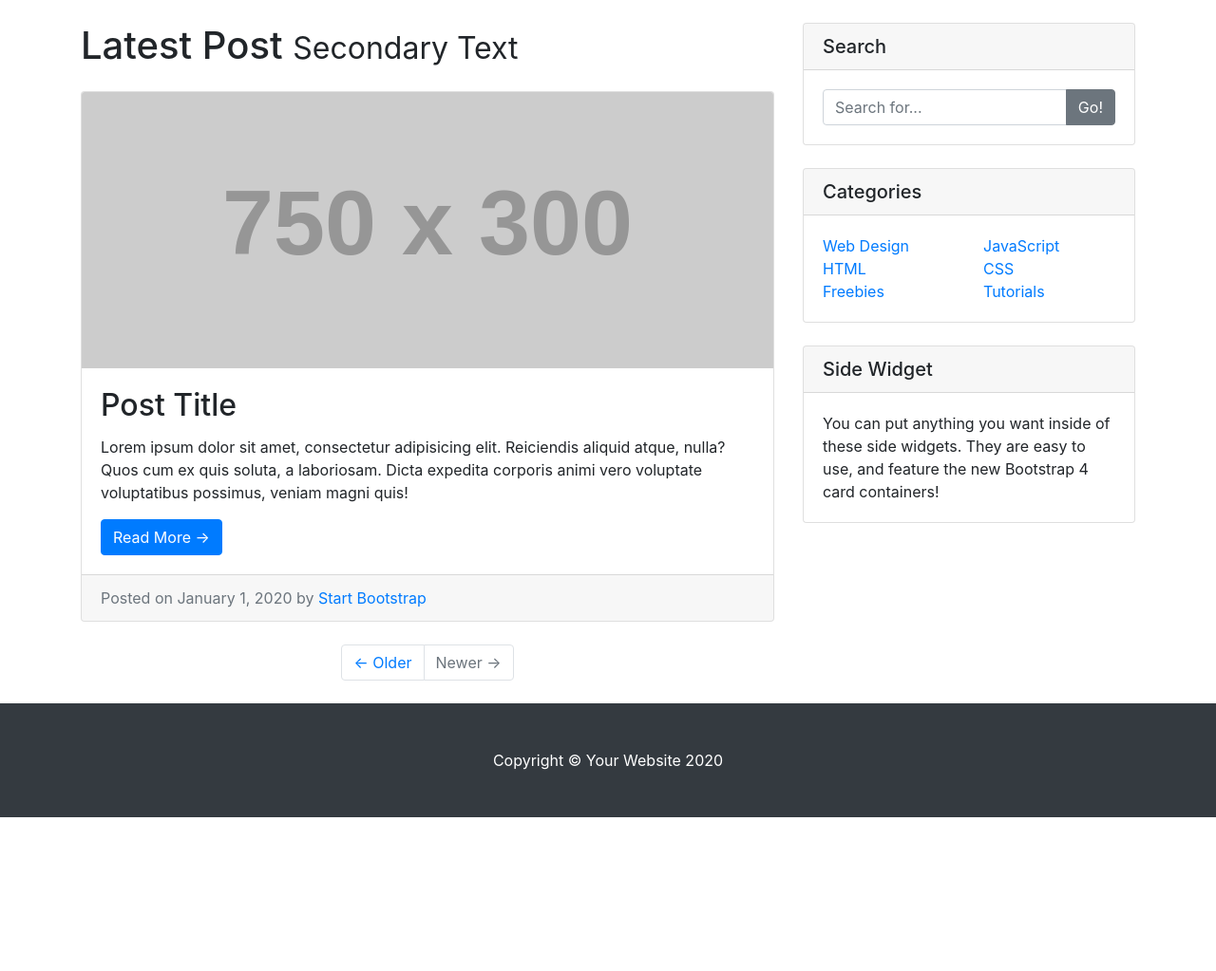
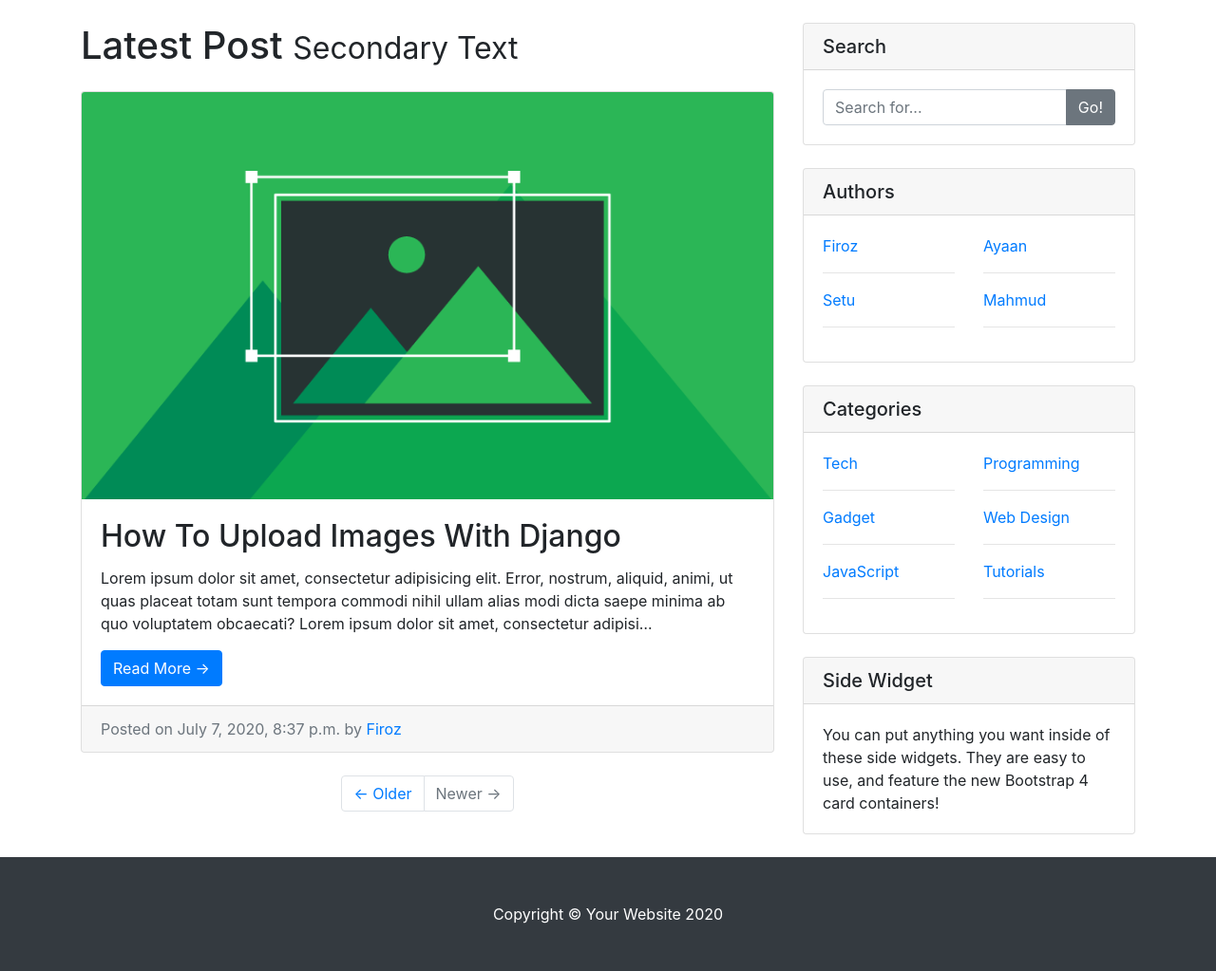
Before and after one commit to DTSREPO/DjangoTraining20, a Django app: page / in a window 1280 px wide. Shown: the part 56-1079 px from the top of the page at 95% size. Before the commit the page ends 917 px from the top, so only its background shows below. Run offline with Django 3.2, Linux system fonts and the light colour scheme; data comes from the database, SQL or seed files in the repository; both versions use the stored data as it was after the commit; grey boxes labelled with a size stand in for pictures from a placeholder-image service; some libraries are stand-ins or nearby versions.

Commit message:
README.md added on blog_project root

```diff
--- /dev/null
+++ b/blog_project/blog_app/context_processors.py
@@ -0,0 +1,17 @@
+from .models import Author, Category
+
+
+def sidebar_author(request):
+    authors = Author.objects.all()
+    context = {
+        'authors': authors
+    }
+    return context
+
+
+def sidebar_category(request):
+    categories = Category.objects.all()
+    context = {
+        'categories': categories
+    }
+    return context
--- a/blog_project/blog_app/models.py
+++ b/blog_project/blog_app/models.py
@@ -20,11 +20,11 @@ class Category(models.Model):
 class Post(models.Model):
     title = models.CharField(max_length=256)
     description = models.TextField()
-    post_image = models.ImageField(blank=True, null=True)
+    post_image = models.ImageField(blank=True, null=True, upload_to='post')
     category = models.ForeignKey(Category, on_delete=models.SET_NULL, null=True, blank=True)
     author = models.ForeignKey(Author, on_delete=models.CASCADE)
-    create_date = models.DateField(auto_now_add=True)
-    update_date = models.DateField(auto_now=True)
+    create_date = models.DateTimeField(auto_now_add=True)
+    update_date = models.DateTimeField(auto_now=True)
 
     def __str__(self):
         return self.title
--- a/blog_project/blog_app/urls.py
+++ b/blog_project/blog_app/urls.py
@@ -1,11 +1,13 @@
 from django.urls import path
 from django.conf import settings
 from django.conf.urls.static import static
-from .views import home, about, contact
+from .views import home, single_post, about, contact
 
 
 urlpatterns = [
     path('', home, name='home'),
+    path('post/<int:pid>', single_post, name='single_post'),
+    # path('category/<int:cid>', single_post, name='single_post'),
     path('about/', about, name='about'),
     path('contact/', contact, name='contact')
 ]
--- a/blog_project/blog_app/views.py
+++ b/blog_project/blog_app/views.py
@@ -1,9 +1,22 @@
 from django.shortcuts import render
+from .models import Author, Category, Post
 
 
 # Create your views here.
 def home(requests):
-    return render(requests, 'blog_app/home.html')
+    posts = Post.objects.all()
+    context = {
+        'posts': posts
+    }
+    return render(requests, 'blog_app/home.html', context)
+
+
+def single_post(requests, pid):
+    post = Post.objects.get(id=pid)
+    context = {
+        'post': post
+    }
+    return render(requests, 'blog_app/single_post.html', context)
 
 
 def about(requests):
--- a/blog_project/blog_project_app/settings.py
+++ b/blog_project/blog_project_app/settings.py
@@ -63,6 +63,9 @@ TEMPLATES = [
                 'django.template.context_processors.request',
                 'django.contrib.auth.context_processors.auth',
                 'django.contrib.messages.context_processors.messages',
+                # custom
+                'blog_app.context_processors.sidebar_author',
+                'blog_app.context_processors.sidebar_category',
             ],
         },
     },
@@ -118,7 +121,10 @@ USE_TZ = True
 # Static files (CSS, JavaScript, Images)
 # https://docs.djangoproject.com/en/3.0/howto/static-files/
 
+STATIC_ROOT = ''
+
 STATIC_URL = '/static/'
+
 STATICFILES_DIRS = (os.path.join('static'),)
 
 MEDIA_URL = '/media/'
--- a/blog_project/templates/blog_app/home.html
+++ b/blog_project/templates/blog_app/home.html
@@ -8,19 +8,19 @@
 
 {% block content %}
 <!-- Blog Post -->
+{% for post in posts %}
 <div class="card mb-4">
-  <img class="card-img-top" src="http://placehold.it/750x300" alt="Card image cap">
+  <img class="card-img-top" src="{{ post.post_image.url }}" alt="Card image cap">
   <div class="card-body">
-    <h2 class="card-title">Post Title</h2>
-    <p class="card-text">Lorem ipsum dolor sit amet, consectetur adipisicing elit. Reiciendis aliquid atque, nulla? Quos cum ex quis soluta, a laboriosam. Dicta expedita corporis animi vero voluptate voluptatibus possimus, veniam magni quis!</p>
-    <a href="#" class="btn btn-primary">Read More &rarr;</a>
+    <h2 class="card-title">{{post.title}}</h2>
+    <p class="card-text">{{post.description|truncatechars:255}}</p>
+    <a href="{% url 'single_post' post.id %}" class="btn btn-primary">Read More &rarr;</a>
   </div>
   <div class="card-footer text-muted">
-    Posted on January 1, 2020 by
-    <a href="#">Start Bootstrap</a>
+    Posted on {{post.create_date}} by <a href="#">{{post.author}}</a>
   </div>
 </div>
-
+{% endfor %}
 <!-- Pagination -->
 <ul class="pagination justify-content-center mb-4">
   <li class="page-item">
--- a/blog_project/templates/blog_app/sidebar.html
+++ b/blog_project/templates/blog_app/sidebar.html
@@ -11,37 +11,44 @@
   </div>
 </div>
 
+<!-- Author Widget -->
+<div class="card my-4">
+  <h5 class="card-header">Authors</h5>
+  <div class="card-body">
+    <div class="row">
+      {% for author in authors %}
+        <div class="col-lg-6">
+          <ul class="list-unstyled mb-0">
+
+            <li>
+              <a href="#">{{ author.name }}</a>
+            </li>
+            <hr>
+
+          </ul>
+        </div>
+      {% endfor %}
+    </div>
+  </div>
+</div>
+
 <!-- Categories Widget -->
 <div class="card my-4">
   <h5 class="card-header">Categories</h5>
   <div class="card-body">
     <div class="row">
+      {% for category in categories %}
         <div class="col-lg-6">
           <ul class="list-unstyled mb-0">
+
             <li>
-            <a href="#">Web Design</a>
+              <a href="#">{{ category.name }}</a>
             </li>
-          <li>
-            <a href="#">HTML</a>
-          </li>
-          <li>
-            <a href="#">Freebies</a>
-          </li>
+            <hr>
+
           </ul>
         </div>
-      <div class="col-lg-6">
-        <ul class="list-unstyled mb-0">
-          <li>
-            <a href="#">JavaScript</a>
-          </li>
-          <li>
-            <a href="#">CSS</a>
-          </li>
-          <li>
-            <a href="#">Tutorials</a>
-          </li>
-        </ul>
-      </div>
+      {% endfor %}
     </div>
   </div>
 </div>
```
Also changed, not shown: blog_project/templates/blog_app/single_post.html (added, +87 -0 lines), blog_project/README.md (added), blog_project/blog_app/migrations/0001_initial.py (added), blog_project/blog_app/migrations/0002_auto_20200708_0139.py (added), blog_project/blog_app/migrations/0003_auto_20200708_0235.py (added), blog_project/blog_app/migrations/__init__.py (added), blog_project/blog_project_app/urls.py (line endings or trailing spaces), blog_project/db.sqlite3 (added), blog_project/media/post/10x-featured-social-media-image-size_fsheCAh.png (added). Lines whose indentation alone changed are shown as unchanged.
